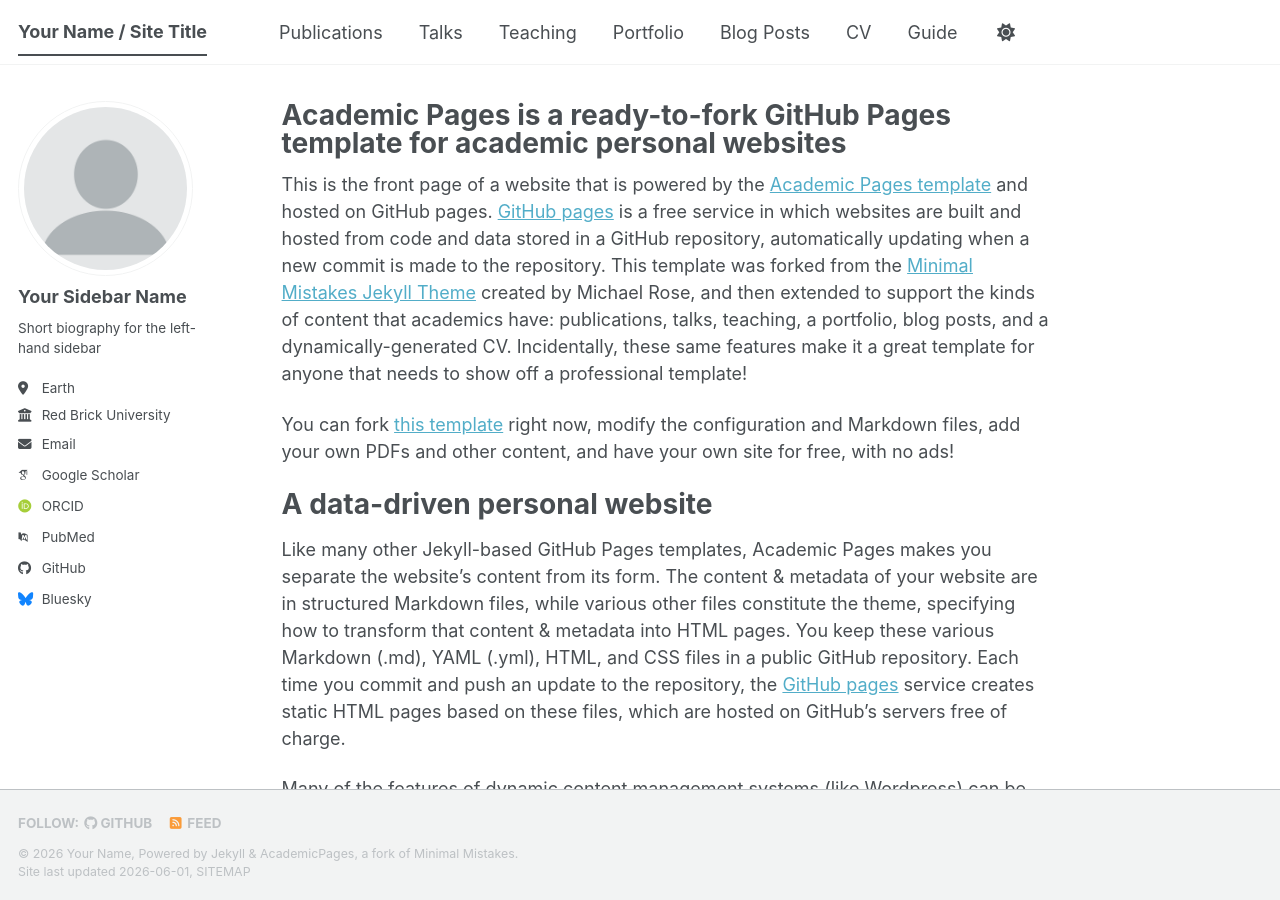
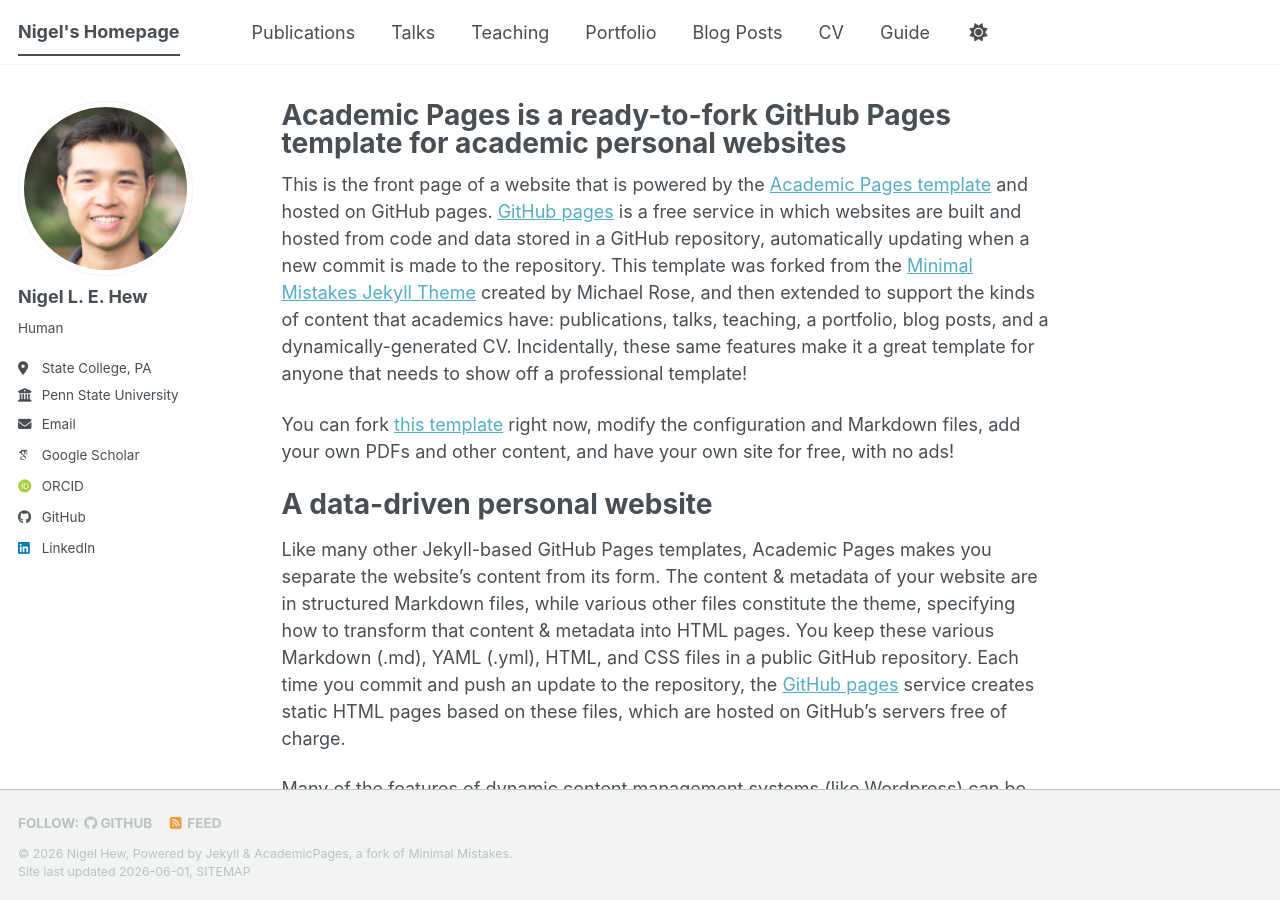
Before and after one commit to nhew1994/nhew1994.github.io, a Jekyll site: the page built from _pages/about.md, in a window 1280 px wide and 900 px high. Built offline with Jekyll 4.4.1, drawn with Linux system fonts in a browser that asks for light colours; some web fonts are replaced; a script bundle is joined from its source files by our own code; library files that are not in the unit come from our copies.

Commit message:
update _config.yml file

```diff
--- a/_config.yml
+++ b/_config.yml
@@ -9,39 +9,39 @@
 # Basic Site Settings
 locale                   : "en-US"
 site_theme               : "default" # The available themes options are "default", "air", "sunrise", "mint", "dirt" and "contrast"
-title                    : "Your Name / Site Title"
+title                    : "Nigel's Homepage"
 title_separator          : "-"
-name                     : &name "Your Name"
+name                     : &name "Nigel Hew"
 description              : &description "Your Name's academic portfolio"   # Update this with a general description of your site, this is the default if not overridden by a page
-url                      : https://academicpages.github.io # The base hostname & protocol for your site e.g. "https://[your GitHub username].github.io",
+url                      : https://nhew1994.github.io/ # The base hostname & protocol for your site e.g. "https://[your GitHub username].github.io",
                                                            # or if you already have some other page hosted on Github then use "https://[your GitHub username].github.io/[Your Repo Name]"
 baseurl                  : "" # the subpath of your site, e.g. "/blog"
-repository               : "academicpages/academicpages.github.io"
+repository               : "nhew1994/nhew1994.github.io"
 
 # Site Author - The following control what appear as part of the author content on the side bar.
 #               If a field is blank the icon and link will not appear, otherwise it will be shown.
 #               Additional customization can be done by editing /_includes/author-profile.html
 author:
   # Biographic information
-  avatar           : "profile.png"
-  name             : "Your Sidebar Name"
+  avatar           : "google_scholar.JPG"
+  name             : "Nigel L. E. Hew"
   pronouns         : # example: "she/her"
-  bio              : "Short biography for the left-hand sidebar"
-  location         : "Earth"
-  employer         : "Red Brick University"
+  bio              : "Human"
+  location         : "State College, PA"
+  employer         : "Penn State University"
   uri              : # URL
-  email            : "none@example.org"
+  email            : "njh5724@psu.edu"
 
   # Academic websites
   academia         : # URL
   arxiv            : # URL - Update with the correct link to your profile
-  googlescholar    : "https://scholar.google.com/citations?user=PS_CX0AAAAAJ"
+  googlescholar    : "https://scholar.google.com/citations?user=1xuyjnwAAAAJ&hl=en&oi=ao"
   inspire-hep      : # URL
   impactstory      : # URL
-  orcid            : "https://orcid.org/yourorcidurl"
+  orcid            : "https://orcid.org/0000-0003-1374-4589"
   semantic         : # URL
   ssrn             : # URL
-  pubmed           : "https://www.ncbi.nlm.nih.gov/pubmed/?term=john+snow"
+  pubmed           : # URL
   researchgate     : # URL
   scopus           : # URL
   zotero           : # URL
@@ -51,13 +51,13 @@ author:
   bitbucket        : # Username - Update with your username on the site
   codepen          : # Username
   dribbble         : # Username
-  github           : "academicpages"
+  github           : "nhew1994"
   kaggle           : # Username
   stackoverflow    : # User number or user number and name (i.e., use "1" or "1/jeff-atwood")
 
   # Social media
   artstation       : # Username
-  bluesky          : "bsky.app" # Replace this with you Bluesky username
+  bluesky          : # Replace this with you Bluesky username
   facebook         : # Username
   flickr           : # Username
   foursquare       : # Username
@@ -66,7 +66,7 @@ author:
   keybase          : # Username
   instagram        : # Username
   lastfm           : # Username
-  linkedin         : # Username
+  linkedin         : https://www.linkedin.com/in/nigelhew/
   mastodon         : # URL
   medium           : # URL
   pinterest        : # Username
```
Also changed, not shown: images/google_scholar.JPG (added).
